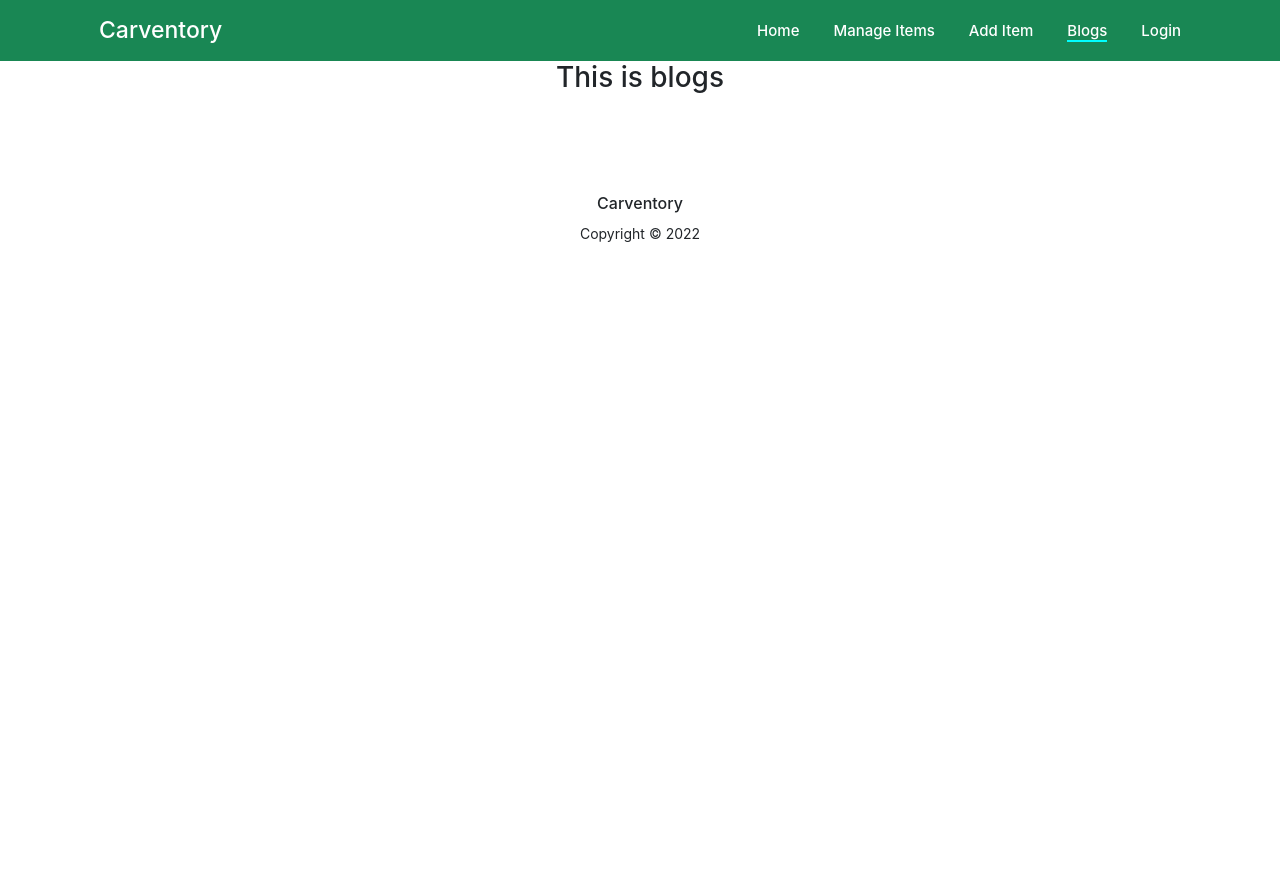
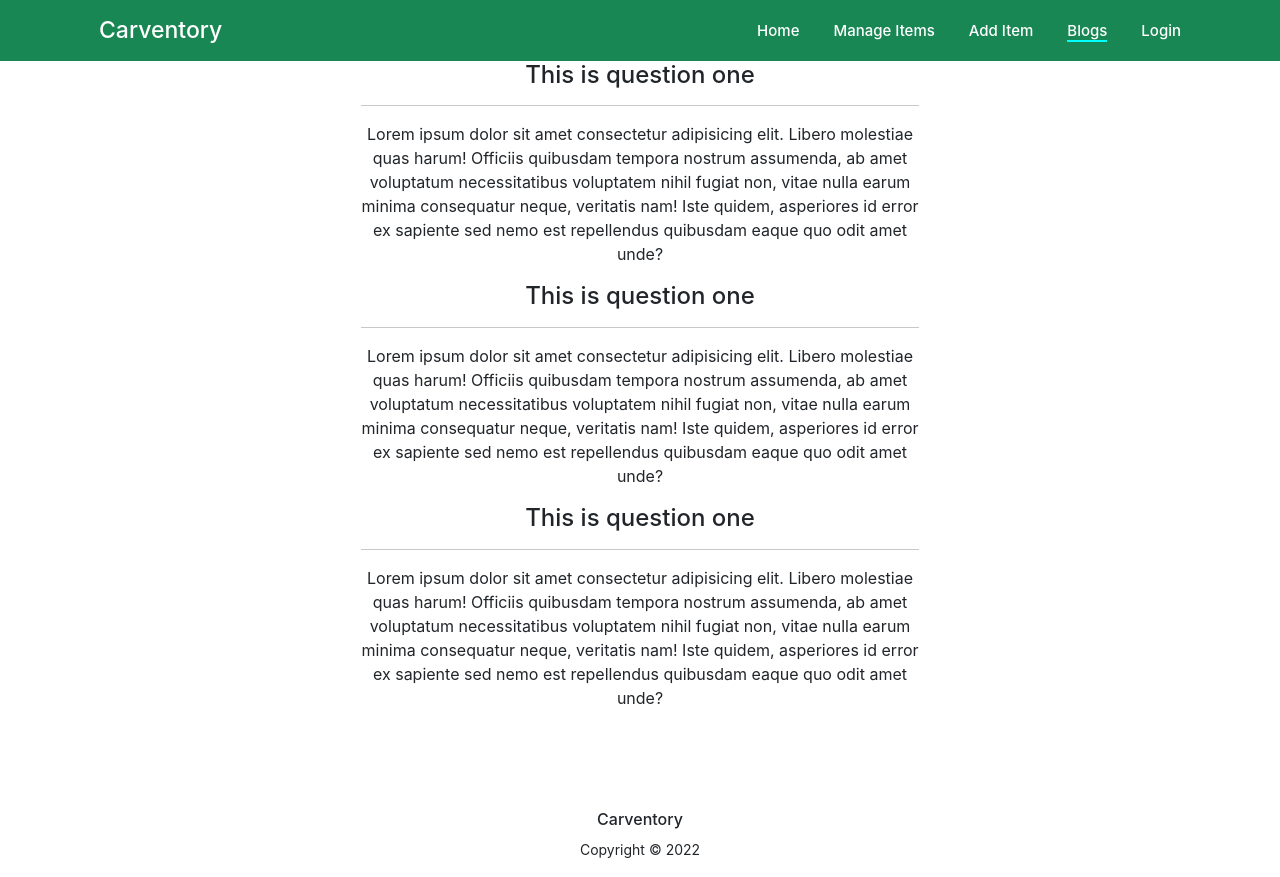
Before and after one commit to rashedevs/carventory-client, a React (Create React App) app: page /blogs in a window 1280 px wide. Before the commit the page ends 800 px from the top, so only its background shows below. Built offline with nearby package versions, Linux system fonts and the light colour scheme.

Commit message:
banner carousel added

```diff
--- a/src/Pages/Blogs/Blogs.js
+++ b/src/Pages/Blogs/Blogs.js
@@ -2,8 +2,22 @@ import React from 'react';
 
 const Blogs = () => {
     return (
-        <div>
-            <h3>This is blogs</h3>
+        <div className='container'>
+            <div className='w-50 mx-auto'>
+                <h4>This is question one</h4>
+                <hr />
+                <p>Lorem ipsum dolor sit amet consectetur adipisicing elit. Libero molestiae quas harum! Officiis quibusdam tempora nostrum assumenda, ab amet voluptatum necessitatibus voluptatem nihil fugiat non, vitae nulla earum minima consequatur neque, veritatis nam! Iste quidem, asperiores id error ex sapiente sed nemo est repellendus quibusdam eaque quo odit amet unde?</p>
+            </div>
+            <div className='w-50 mx-auto'>
+                <h4>This is question one</h4>
+                <hr />
+                <p>Lorem ipsum dolor sit amet consectetur adipisicing elit. Libero molestiae quas harum! Officiis quibusdam tempora nostrum assumenda, ab amet voluptatum necessitatibus voluptatem nihil fugiat non, vitae nulla earum minima consequatur neque, veritatis nam! Iste quidem, asperiores id error ex sapiente sed nemo est repellendus quibusdam eaque quo odit amet unde?</p>
+            </div>
+            <div className='w-50 mx-auto'>
+                <h4>This is question one</h4>
+                <hr />
+                <p>Lorem ipsum dolor sit amet consectetur adipisicing elit. Libero molestiae quas harum! Officiis quibusdam tempora nostrum assumenda, ab amet voluptatum necessitatibus voluptatem nihil fugiat non, vitae nulla earum minima consequatur neque, veritatis nam! Iste quidem, asperiores id error ex sapiente sed nemo est repellendus quibusdam eaque quo odit amet unde?</p>
+            </div>
         </div>
     );
 };
--- a/src/Pages/Home/Banner/Banner.js
+++ b/src/Pages/Home/Banner/Banner.js
@@ -1,9 +1,46 @@
 import React from 'react';
+import { Carousel } from 'react-bootstrap';
 
 const Banner = () => {
     return (
         <div>
-            <p>This is banner</p>
+            <Carousel fade>
+  <Carousel.Item>
+    <img style={{ height: "550px" }}
+      className="d-block w-100"
+      src="https://cdn.pixabay.com/photo/2015/10/01/17/17/car-967387__480.png"
+      alt="First slide"
+    />
+    <Carousel.Caption>
+      <h3>First slide label</h3>
+      <p>Nulla vitae elit libero, a pharetra augue mollis interdum.</p>
+    </Carousel.Caption>
+  </Carousel.Item>
+  <Carousel.Item>
+    <img style={{ height: "550px" }}
+      className="d-block w-100"
+      src="https://freepngimg.com/download/bmw/60179-series-x3-sedan-bmw-car-free-photo-png.png"
+      alt="Second slide"
+    />
+
+    <Carousel.Caption>
+      <h3>Second slide label</h3>
+      <p>Lorem ipsum dolor sit amet, consectetur adipiscing elit.</p>
+    </Carousel.Caption>
+  </Carousel.Item>
+  <Carousel.Item>
+    <img style={{ height: "550px" }}
+      className="d-block w-100"
+      src="https://pngimg.com/uploads/mercedes/mercedes_PNG80135.png"
+      alt="Third slide"
+    />
+
+    <Carousel.Caption>
+      <h3>Third slide label</h3>
+      <p>Praesent commodo cursus magna, vel scelerisque nisl consectetur.</p>
+    </Carousel.Caption>
+  </Carousel.Item>
+</Carousel>
         </div>
     );
 };
```
